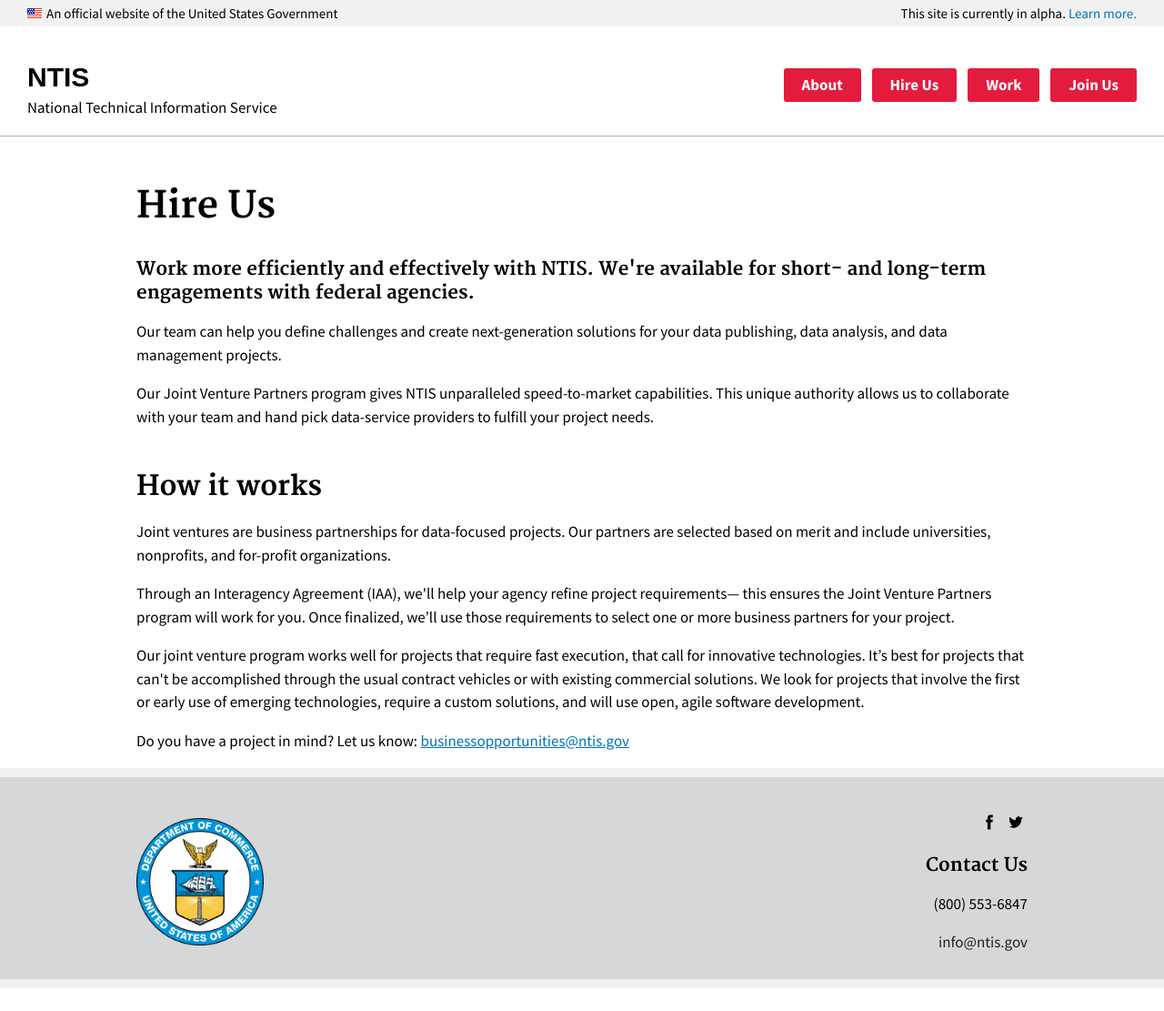
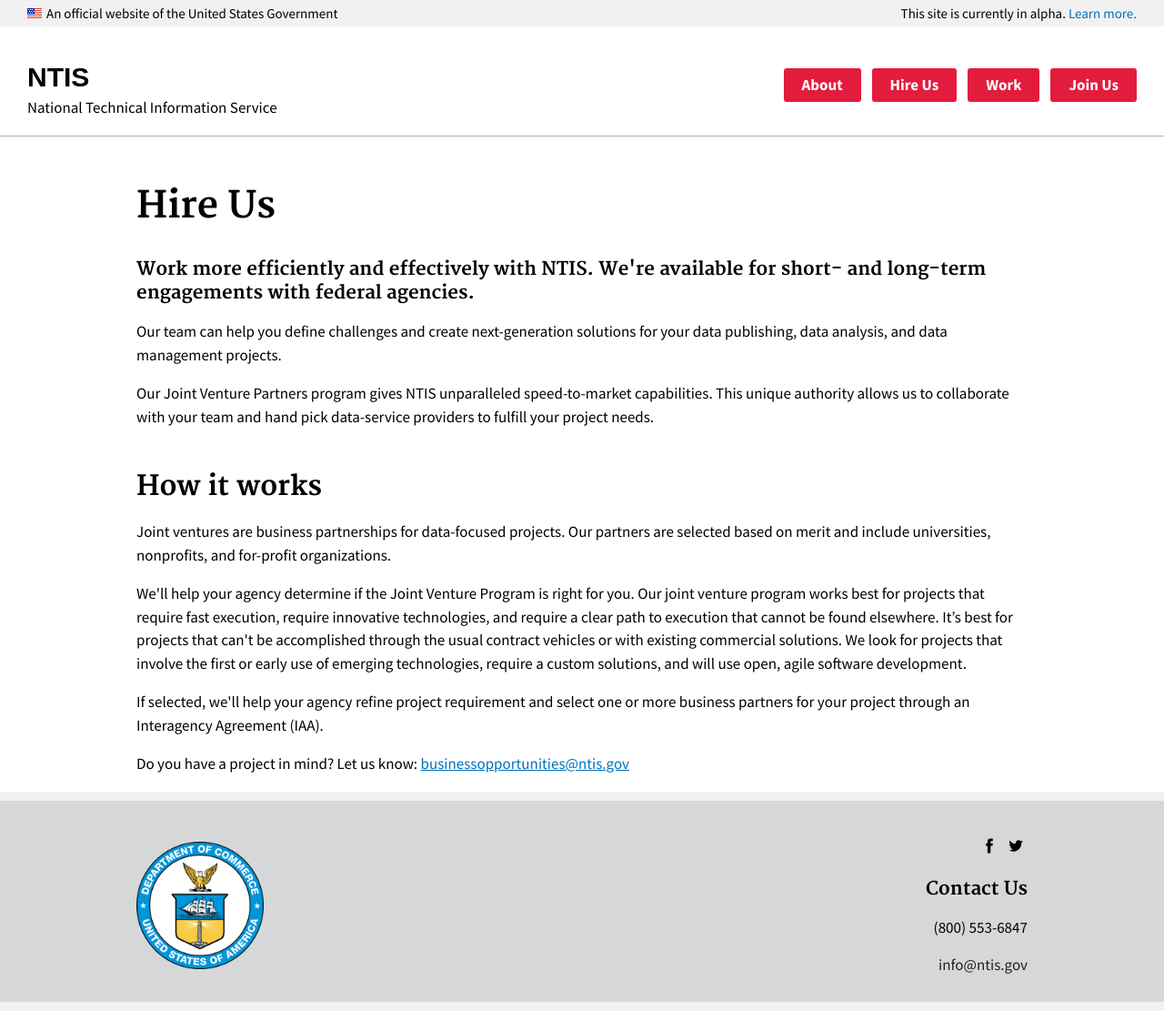
Before and after one commit to 18F/ntis-gov, a Jekyll site: the page built from hire.html, in a window 1280 px wide and 1111 px high. Shown: the whole window at 91% size. Built offline with Jekyll 4.4.1, drawn with Linux system fonts in a browser that asks for light colours.

Commit message:
edits
Hey @emileighoutlaw - can you take a look at the edits above?  Because of the uniqueness of the JV authority, we want to make it somehow clear that it's best for projects that don't have good alternatives elsewhere.

See #5 here as an example - https://www.ntis.gov/assets/pdf/FAQsFull_FINAL_070816.pdf

```diff
--- a/hire.html
+++ b/hire.html
@@ -17,9 +17,9 @@
 
 <p>Joint ventures are business partnerships for data-focused projects. Our partners are selected based on merit and include universities, nonprofits, and for-profit organizations.</p>
 
-<p>Through an Interagency Agreement (IAA), we'll help your agency refine project requirements— this ensures the Joint Venture Partners program will work for you. Once finalized, we’ll use those requirements to select one or more business partners for your project.</p>
+<p>We'll help your agency determine if the Joint Venture Program is right for you.  Our joint venture program works best for projects that require fast execution, require innovative technologies, and require a clear path to execution that cannot be found elsewhere. It’s best for projects that can't be accomplished through the usual contract vehicles or with existing commercial solutions. We look for projects that involve the first or early use of emerging technologies, require a custom solutions, and will use open, agile software development.</p>
 
-<p>Our joint venture program works well for projects that require fast execution, that call for innovative technologies. It’s best for projects that can't be accomplished through the usual contract vehicles or with existing commercial solutions. We look for projects that involve the first or early use of emerging technologies, require a custom solutions, and will use open, agile software development.</p>
+<p>If selected, we'll help your agency refine project requirement and select one or more business partners for your project through an Interagency Agreement (IAA).</p>
 
-    <p>Do you have a project in mind? Let us know: <a href="mailto:businessopportunities@ntis.gov">businessopportunities@ntis.gov</a></p>
+<p>Do you have a project in mind? Let us know: <a href="mailto:businessopportunities@ntis.gov">businessopportunities@ntis.gov</a></p>
 </div>
```
